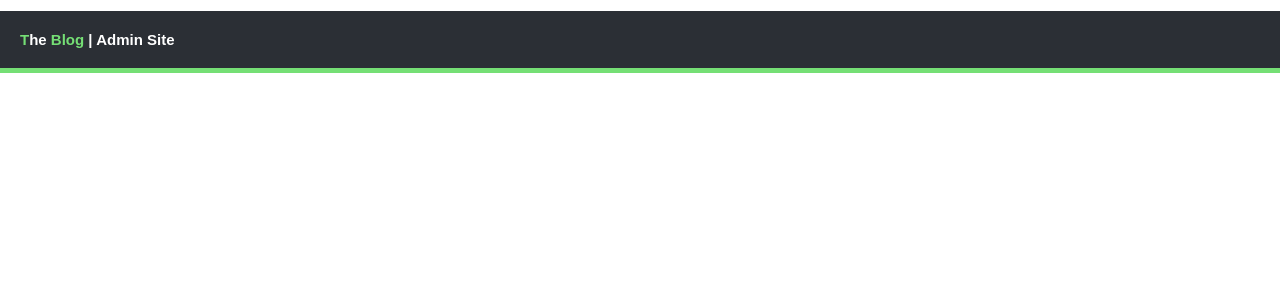
After one commit to pniewiarowski/django-blog, a Django app: template src/template/admin/base_site.html in a window 1280 px wide. The commit adds this page. Shown: the top 300 px of the page. Run offline with Django 4.2, Linux system fonts and the light colour scheme; the template is opened without the code that fills it, so the values that code supplies are empty; style sheets or scripts are compiled from the project's sources.

Commit message:
Inject extra CSS to default admin page

```diff
--- a/src/static/css/main.sass
+++ b/src/static/css/main.sass
@@ -15,3 +15,6 @@
 @import "element/app"
 @import "element/nav"
 @import "element/footer"
+
+/* Special module for default Django admin page
+@import "admin/admin"
--- /dev/null
+++ b/src/template/admin/base_site.html
@@ -0,0 +1,14 @@
+{% extends 'admin/base.html' %}
+{% load static %}
+{% block branding %}
+    {% block extrastyle %}
+        <link rel='stylesheet' href='{% static 'css/main.css' %}'>
+    {% endblock %}
+    <a href="/admin">
+        <h1 class="nav__brand">
+            <span class="success-foreground">t</span>he
+            <span class="success-foreground">blog</span>
+            | admin site
+        </h1>
+    </a>
+{% endblock %}
```
Also changed, not shown: src/static/css/admin/_admin.sass (added, +31 -0 lines).
